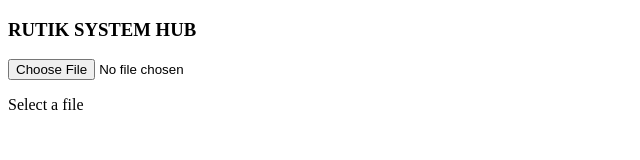
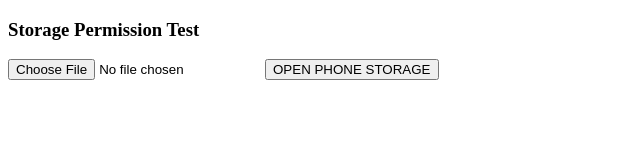
Before and after one commit to quntumcraft-solution/whatsapp-widget, a plain HTML site: page index.html in a window 1280 px wide. Shown: the whole page, without its empty margins (0-640 px from the left). Drawn offline with Linux system fonts and the light colour scheme.

Commit message:
Update index.html

```diff
--- a/index.html
+++ b/index.html
@@ -2,24 +2,15 @@
 <html>
 <head>
 <meta name="viewport" content="width=device-width, initial-scale=1">
-<title>Storage Test</title>
 </head>
 <body>
+<h3>Storage Permission Test</h3>
 
-<h3>RUTIK SYSTEM HUB</h3>
+<input type="file" id="f">
 
-<input type="file" id="file">
-
-<p id="result">Select a file</p>
-
-<script>
-document.getElementById("file").addEventListener("change", function() {
-    if(this.files.length > 0) {
-        document.getElementById("result").innerHTML =
-        "File: " + this.files[0].name;
-    }
-});
-</script>
+<button onclick="document.getElementById('f').click()">
+OPEN PHONE STORAGE
+</button>
 
 </body>
 </html>
```
